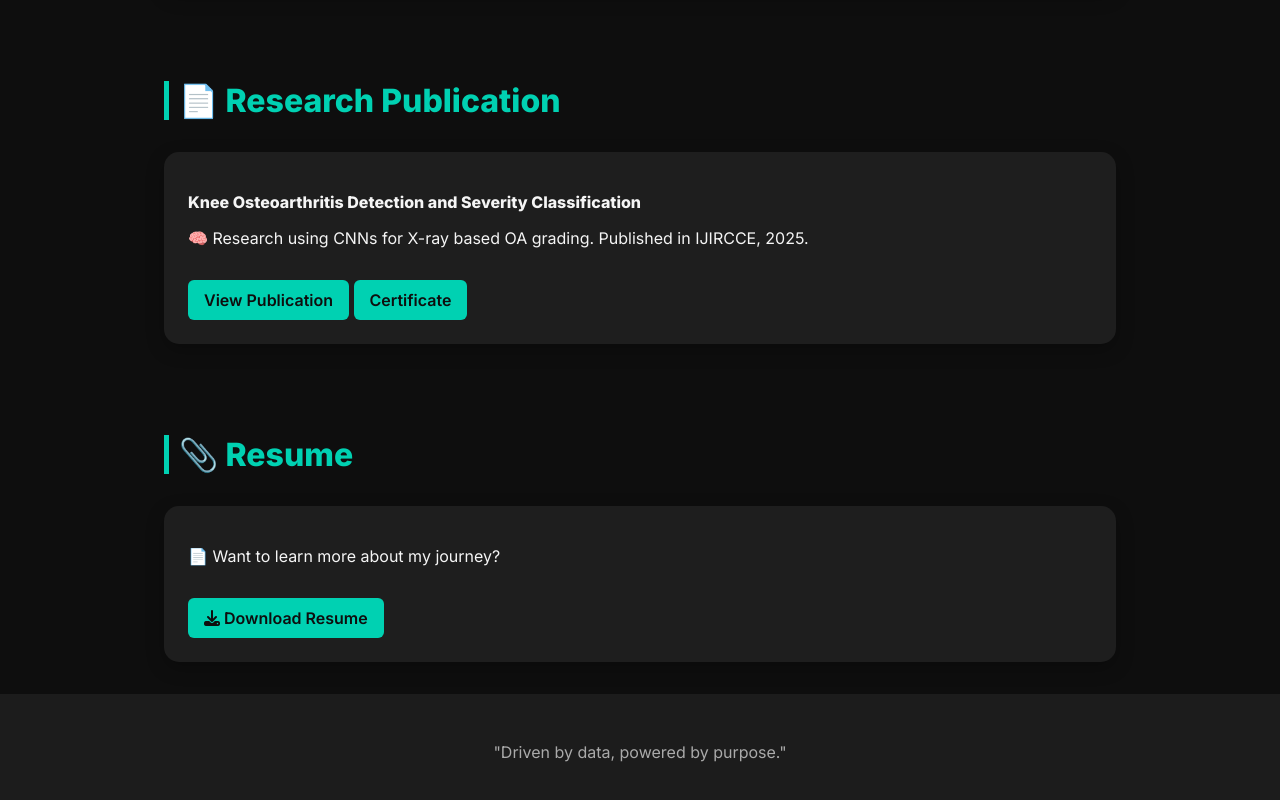
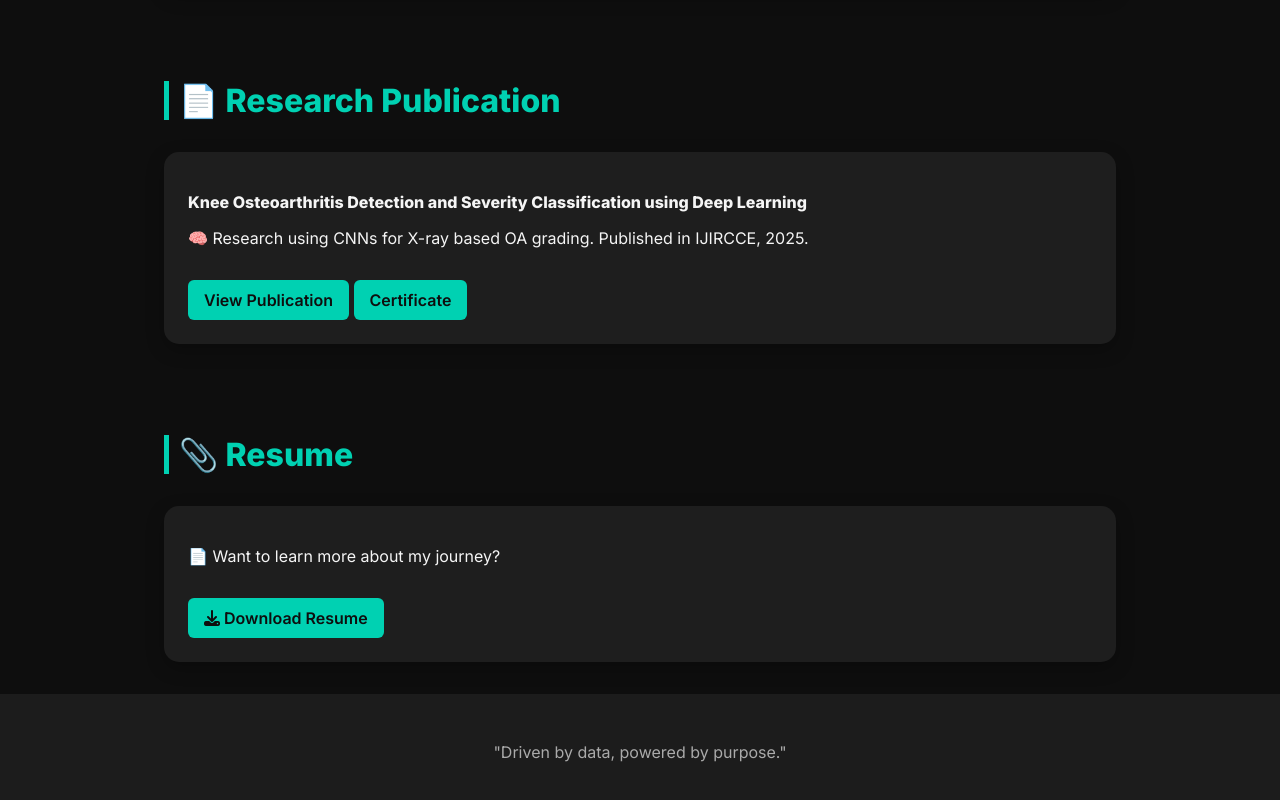
Before and after one commit to Rajath-H-M/RAJATH-H-M.github.io, a plain HTML site: page index.html in a window 1280 px wide. Shown: the part 2260-3060 px from the top of the page. Drawn offline with Linux system fonts and the light colour scheme.

Commit message:
Update index.html

```diff
--- a/index.html
+++ b/index.html
@@ -393,7 +393,7 @@
   <section id="publication">
     <h2>📄 Research Publication</h2>
     <div class="card">
-      <p><strong>Knee Osteoarthritis Detection and Severity Classification</strong></p>
+      <p><strong>Knee Osteoarthritis Detection and Severity Classification using Deep Learning</strong></p>
       <p>🧠 Research using CNNs for X-ray based OA grading. Published in IJIRCCE, 2025.</p>
       <a class="button" href="publish_rajath.pdf" target="_blank">View Publication</a>
       <a class="button" href="publish_certificate_Rajath H M.pdf" target="_blank">Certificate</a>
```
